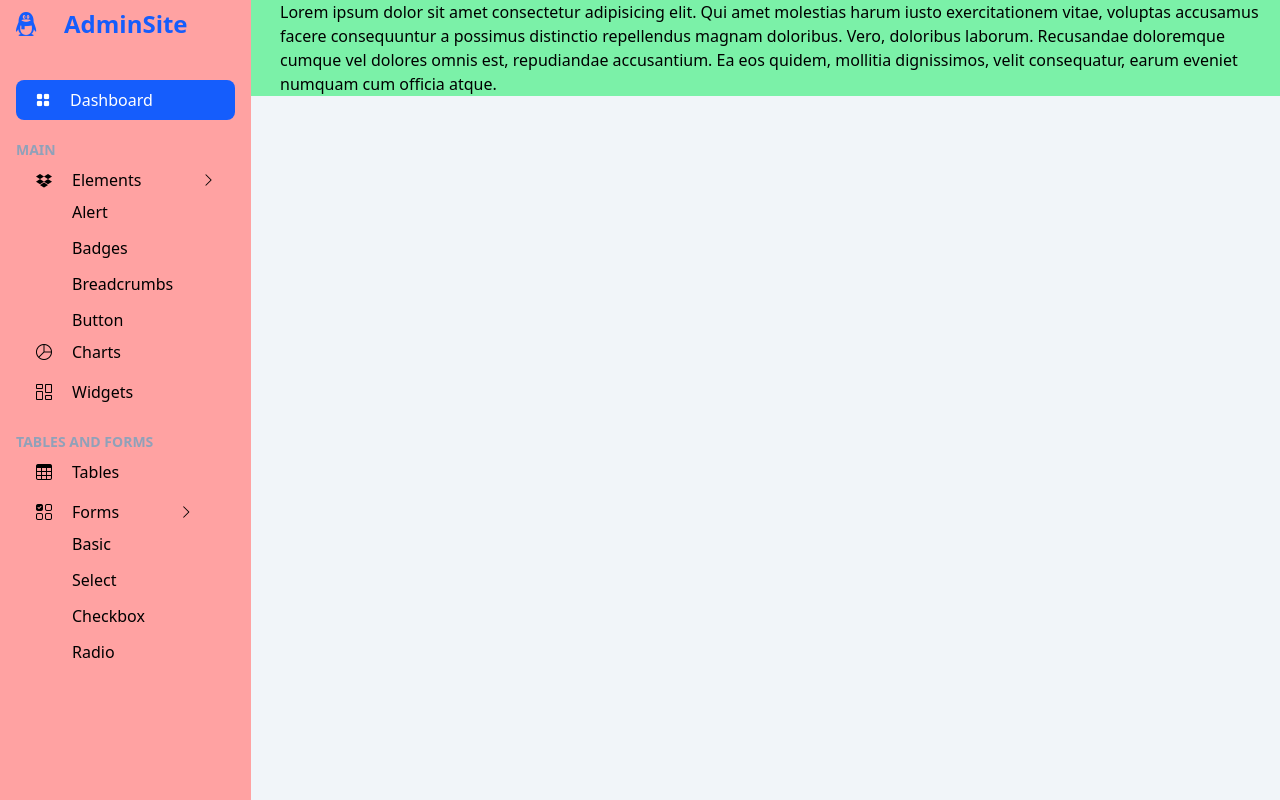
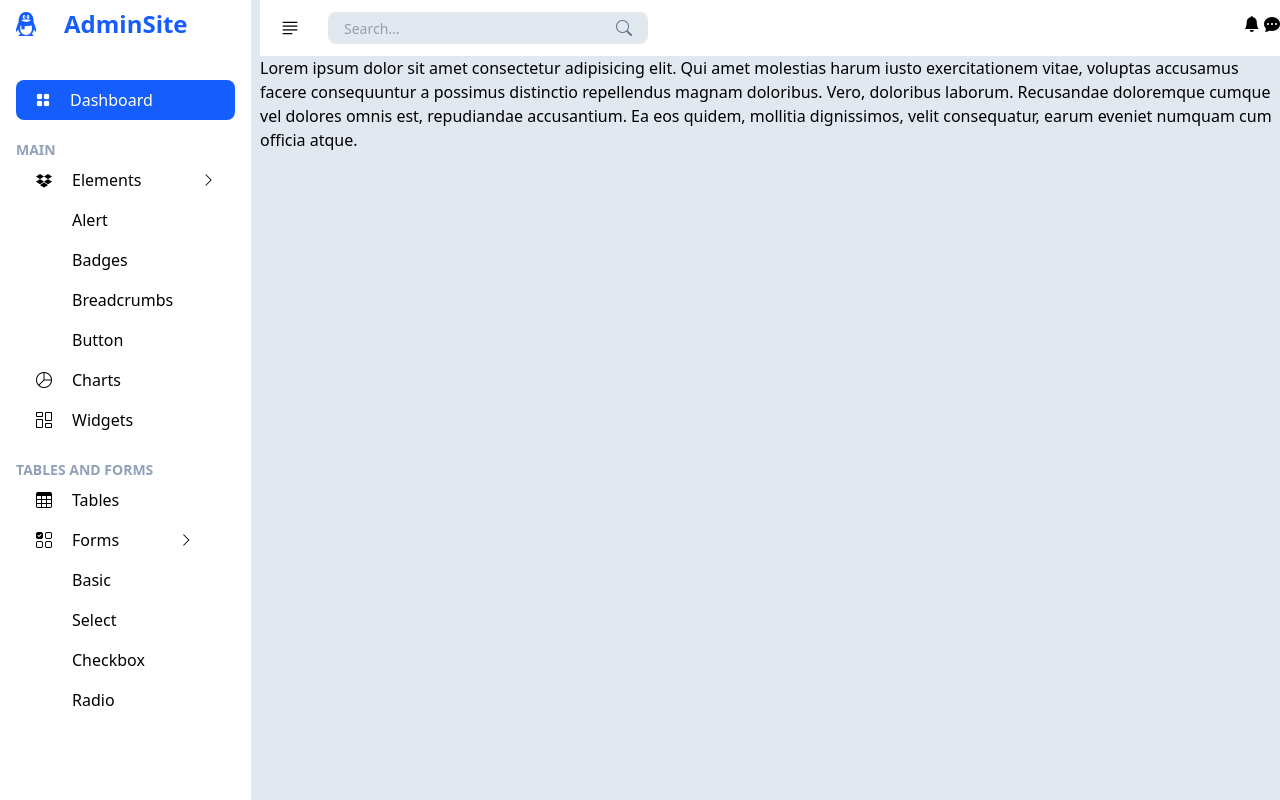
Before and after one commit to efraimurelpalodang/dashboard-adminSite-2, a plain HTML site: page index.html in a window 1280 px wide. Drawn offline with nearby package versions, Linux system fonts and the light colour scheme.

Commit message:
membuat bagian header masih dalam proses

```diff
--- a/index.html
+++ b/index.html
@@ -20,11 +20,11 @@
       };
     </script>
   </head>
-  <body class="bg-slate-100">
+  <body class="bg-slate-200">
     <!-- start -->
     <div class="">
       <!-- start sidebar -->
-      <aside class="px-4 pt-2 flex flex-col gap-y-10 fixed left-0 top-0 bottom-0 overflow-y-auto z-10 bg-red-300">
+      <aside class="px-4 pt-2 flex flex-col gap-y-10 fixed left-0 top-0 bottom-0 overflow-y-auto z-10 bg-white">
         <!-- logo -->
         <a href="#" class="flex items-center gap-x-6 text-blue-600">
           <i class="bi bi-tencent-qq text-2xl"></i>
@@ -42,30 +42,38 @@
           <li class="text-slate-400 font-bold text-sm mt-5">MAIN</li>
 
           <li>
-            <a href="#" class="flex px-5 py-2 items-center gap-x-5 rounded-lg hover:bg-slate-200">
+            <a href="#" class="flex px-5 py-2 items-center gap-x-5 rounded-lg hover:bg-slate-100">
               <i class="bi bi-dropbox"></i>
               <p>Elements</p>
               <i class="bi bi-chevron-right text-sm ml-10"></i>
             </a>
 
             <!-- sub list start-->
-            <ul class="ml-14 flex flex-col gap-y-3">
-              <li><a href="#">Alert</a></li>
-              <li><a href="#">Badges</a></li>
-              <li><a href="#">Breadcrumbs</a></li>
-              <li><a href="#">Button</a></li>
+            <ul class="ml-10 flex flex-col">
+              <li class="hover:bg-slate-100 pl-4 py-2 rounded-lg">
+                <a href="#">Alert</a>
+              </li>
+              <li class="hover:bg-slate-100 pl-4 py-2 rounded-lg">
+                <a href="#">Badges</a>
+              </li>
+              <li class="hover:bg-slate-100 pl-4 py-2 rounded-lg">
+                <a href="#">Breadcrumbs</a>
+              </li>
+              <li class="hover:bg-slate-100 pl-4 py-2 rounded-lg">
+                <a href="#">Button</a>
+              </li>
             </ul>
             <!-- sub list end-->
 
           </li>
           <li>
-            <a href="#" class="flex px-5 py-2 items-center gap-x-5 rounded-lg hover:bg-slate-200">
+            <a href="#" class="flex px-5 py-2 items-center gap-x-5 rounded-lg hover:bg-slate-100">
               <i class="bi bi-pie-chart"></i>
               <p>Charts</p>
             </a>
           </li>
           <li>
-            <a href="#" class="flex px-5 py-2 items-center gap-x-5 rounded-lg hover:bg-slate-200">
+            <a href="#" class="flex px-5 py-2 items-center gap-x-5 rounded-lg hover:bg-slate-100">
               <i class="bi bi-columns-gap"></i>
               <p>Widgets</p>
             </a>
@@ -74,24 +82,32 @@
           <li class="text-slate-400 font-bold text-sm mt-5">TABLES AND FORMS</li>
 
           <li>
-            <a href="#" class="flex px-5 py-2 items-center gap-x-5 rounded-lg hover:bg-slate-200">
+            <a href="#" class="flex px-5 py-2 items-center gap-x-5 rounded-lg hover:bg-slate-100">
               <i class="bi bi-table"></i>
               <p>Tables</p>
             </a>
           </li>
           <li>
-            <a href="#" class="flex px-5 py-2 items-center gap-x-5 rounded-lg hover:bg-slate-200">
+            <a href="#" class="flex px-5 py-2 items-center gap-x-5 rounded-lg hover:bg-slate-100">
               <i class="bi bi-ui-checks-grid"></i>
               <p>Forms</p>
               <i class="bi bi-chevron-right text-sm ml-10"></i>
             </a>
 
             <!-- sub list start-->
-            <ul class="ml-14 flex flex-col gap-y-3">
-              <li><a href="#">Basic</a></li>
-              <li><a href="#">Select</a></li>
-              <li><a href="#">Checkbox</a></li>
-              <li><a href="#">Radio</a></li>
+            <ul class="ml-10 flex flex-col">
+              <li class="hover:bg-slate-100 pl-4 py-2 rounded-lg">
+                <a href="#">Basic</a>
+              </li>
+              <li class="hover:bg-slate-100 pl-4 py-2 rounded-lg">
+                <a href="#">Select</a>
+              </li>
+              <li class="hover:bg-slate-100 pl-4 py-2 rounded-lg">
+                <a href="#">Checkbox</a>
+              </li>
+              <li class="hover:bg-slate-100 pl-4 py-2 rounded-lg">
+                <a href="#">Radio</a>
+              </li>
             </ul>
             <!-- sub list end-->
 
@@ -99,7 +115,25 @@
         </ul>
       </aside>
       <!-- end sidebar -->
-      <main class="bg-green-300 relative z-0 pl-70">
+      <main class="z-0 pl-65">
+        <nav class="bg-white relative pl-5 py-3 flex justify-between">
+          <!-- right -->
+          <div class="flex justify-start gap-x-7 items-center">
+            <a href="#">
+              <i class="bi bi-justify-left text-xl"></i>
+            </a>
+            <div class="input bg-slate-200 px-4 rounded-lg flex items-center gap-x-1 w-80 h-8">
+              <input type="search" placeholder="Search..." class="focus:outline-none h-1/2 text-slate-600 text-sm w-full">
+              <i class="bi bi-search text-slate-500"></i>
+            </div>
+          </div>
+
+          <!-- left -->
+          <div>
+            <i class="bi bi-bell-fill"></i>
+            <i class="bi bi-chat-dots-fill"></i>
+          </div>
+        </nav>
         <p>Lorem ipsum dolor sit amet consectetur adipisicing elit. Qui amet molestias harum iusto exercitationem vitae, voluptas accusamus facere consequuntur a possimus distinctio repellendus magnam doloribus. Vero, doloribus laborum. Recusandae doloremque cumque vel dolores omnis est, repudiandae accusantium. Ea eos quidem, mollitia dignissimos, velit consequatur, earum eveniet numquam cum officia atque.</p>
       </main>
     </div>
```
